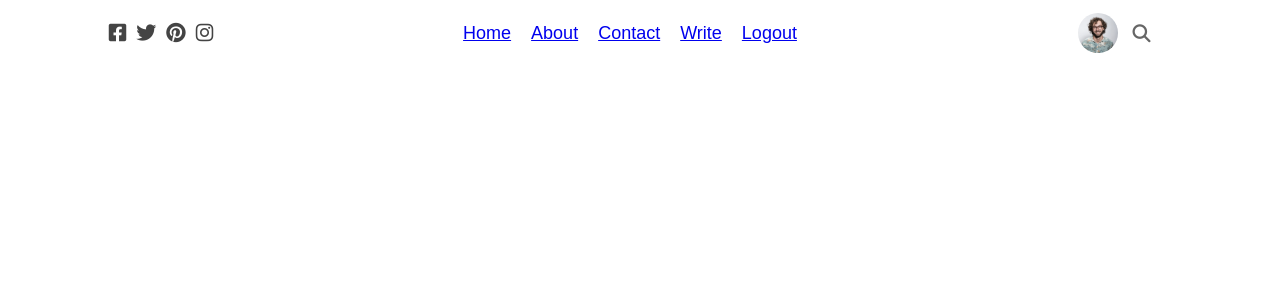
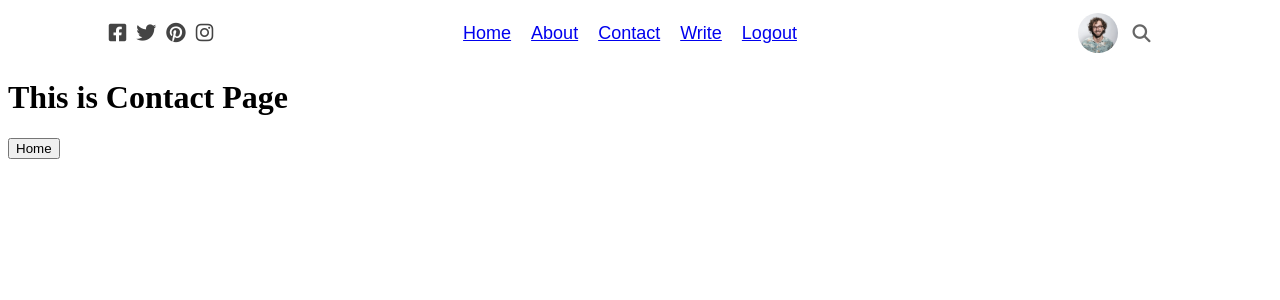
Before and after one commit to 22sayantan/React-Blog, a React (Vite) app: page /contact in a window 1280 px wide. Shown: the top 300 px of the page. Built offline with nearby package versions, Linux system fonts and the light colour scheme.

Commit message:
about & contact page add

```diff
--- a/package.json
+++ b/package.json
@@ -18,6 +18,7 @@
     "react": "^18.2.0",
     "react-dom": "^18.2.0",
     "react-router-dom": "^6.15.0",
+    "sass": "^1.66.1",
     "sort-by": "^0.0.2"
   },
   "devDependencies": {
--- a/src/App.jsx
+++ b/src/App.jsx
@@ -9,6 +9,8 @@ import SinglePost from "./components/singlePost/SinglePost";
 import NavBar from "./components/navBar/NavBar";
 
 import { BrowserRouter, Routes, Route } from "react-router-dom";
+import About from "./pages/about/About";
+import Contact from "./pages/contact/Contact";
 
 function App() {
   return (
@@ -24,6 +26,8 @@ function App() {
           <Route path="/single" element={<Single />} />
           <Route path="/post" element={<Post />} />
           <Route path="/singlepost" element={<SinglePost />} />
+          <Route path="/about" element={<About/>}/>
+          <Route path="/contact" element={<Contact/>}/>
         </Routes>
       </BrowserRouter>
     </>
--- /dev/null
+++ b/src/pages/about/About.jsx
@@ -0,0 +1,11 @@
+import './about.scss'
+import {Link} from 'react-router-dom'
+
+export default function About() {
+  return (
+    <section className='about'>
+      <h1>This is about page</h1>
+      <Link to='/'><button>Home</button></Link>
+    </section>
+  )
+}
--- /dev/null
+++ b/src/pages/contact/Contact.jsx
@@ -0,0 +1,11 @@
+import {Link} from 'react-router-dom'
+function Contact() {
+  return (
+    <>
+    <h1>This is Contact Page</h1>
+    <Link to='/'><button>Home</button></Link>
+    </>
+  )
+}
+
+export default Contact
```
Also changed, not shown: src/components/about/About.jsx (deleted, +0 -9 lines), src/pages/about/about.scss (added), 2 other files (tests, documents, lock files or other folders).
